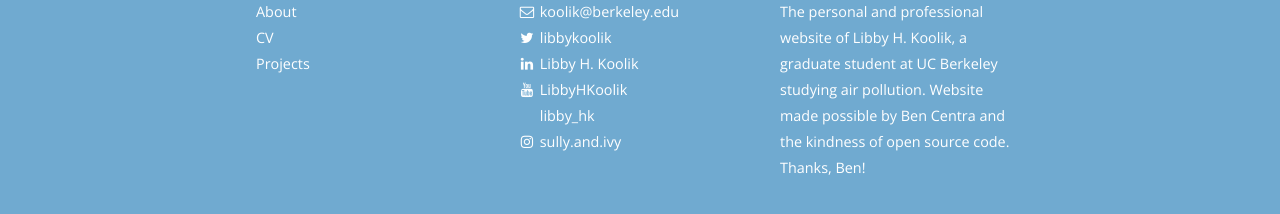
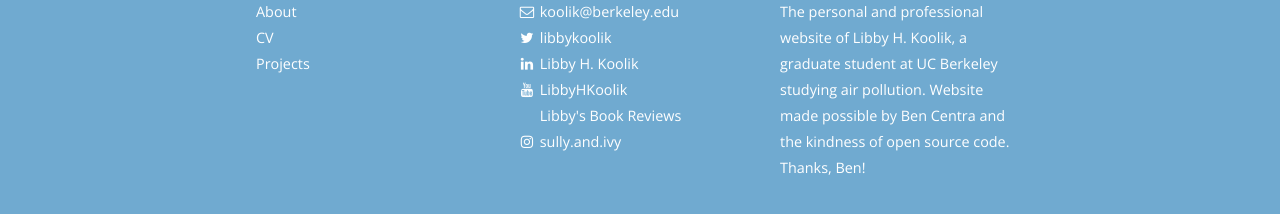
Before and after one commit to lkoolik/lkoolik.github.io, a Jekyll site: the page built from index.html, in a window 1280 px wide and 1205 px high. Shown: the part 978-1192 px from the top of the window. Built offline with Jekyll 4.4.1, drawn with Linux system fonts in a browser that asks for light colours; nearby versions of some CDN libraries; the list of posts is cut into pages by our own code.

Commit message:
Update _config.yml

```diff
--- a/_config.yml
+++ b/_config.yml
@@ -98,8 +98,8 @@
     share: true
 
   - name: Goodreads
-    icon: goodreads
-    username: "libby_hk"
+    icon: goodreads-g
+    username: "Libby's Book Reviews"
     url: https://www.goodreads.com/libby_hk
     desc: Book reviews via Goodreads
     share: true
```
